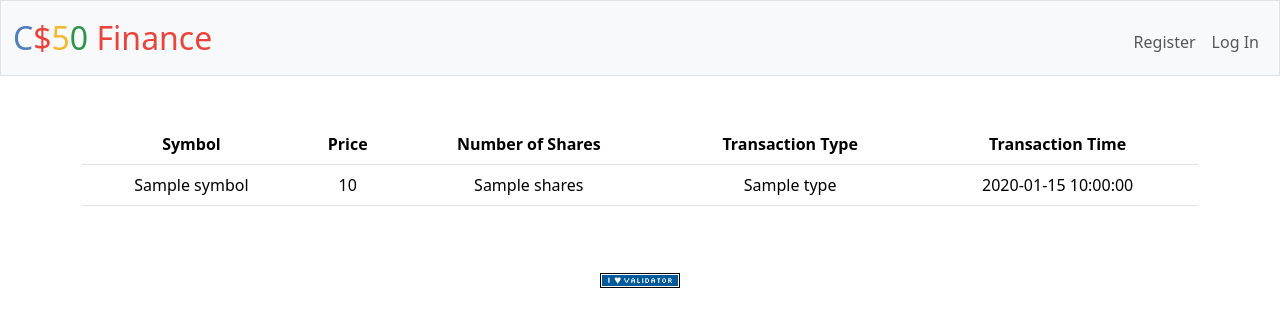
After one commit to abdalla-diaai/finance, a Flask app: template templates/history.html in a window 1280 px wide. The commit adds this page. Shown: the top 327 px of the page. Run offline with Flask 3, Linux system fonts and the light colour scheme; the template is opened without the code that fills it: most values are stand-ins (such as "Sample title", 1, 10 or a date in 2020).

Commit message:
added functionality to history, buy functions.

```diff
--- a/app.py
+++ b/app.py
@@ -13,7 +13,18 @@ sql_statements = [
             id INTEGER PRIMARY KEY,
             user_id INTEGER NOT NULL,
             FOREIGN KEY (user_id) REFERENCES users (id)
-            );"""]
+            );""",
+    """CREATE TABLE IF NOT EXISTS purchases (
+    id INTEGER PRIMARY KEY,
+    symbol TEXT NOT NULL,
+    shares INTEGER NOT NULL,
+    price TEXT NOT NULL,
+    type TEXT NOT NULL,
+    time datetime default current_timestamp,
+    user_id INTEGER NOT NULL,
+    FOREIGN KEY (user_id) REFERENCES users (id)
+    );"""
+            ]
 
 with sqlite3.connect("finance.db") as db:
         cursor = db.cursor()
@@ -54,9 +65,21 @@ def buy():
     if request.method == "POST":
         stock=request.form.get("symbol")
         shares_number = request.form.get("shares")
-        price = lookup(stock)
-        if price:
-            return render_template("index.html", price=price, shares_number=shares_number)
+        user_id = session["user_id"]
+        quote = lookup(stock)
+        transaction = quote["price"] * int(shares_number)
+        if quote:
+            with sqlite3.connect("finance.db") as db:
+                db.row_factory = sqlite3.Row
+                user_data = db.execute("SELECT * FROM users WHERE id = ?", (user_id, )).fetchall()
+                current_cash = user_data[0]["cash"]
+                if current_cash > transaction:
+                    db.execute("INSERT INTO purchases (symbol, shares, price, user_id, type) VALUES(?, ?, ?, ?, ?)", (quote["name"], shares_number, quote["price"], user_id, "Buy"))
+                    flash(f"Bought!", category="success")
+                    return redirect("/")
+                else:
+                    flash(f"No enough cash!", category="warning")
+                    return render_template("buy.html")
         else:
             return apology("TODO")
     return render_template("buy.html")
@@ -65,7 +88,15 @@ def buy():
 @login_required
 def history():
     """Show history of transactions"""
-    return apology("TODO")
+    user_id = session["user_id"]
+    with sqlite3.connect("finance.db") as db:
+        db.row_factory = sqlite3.Row
+        transactions = db.execute("SELECT * FROM purchases WHERE user_id = ?", (user_id, )).fetchall()
+        if transactions:
+            return render_template("history.html", transactions=transactions)
+        else:
+            flash(f"No transactions!", category="warning")
+            return render_template("history.html")
 
 @app.route("/login", methods=["GET", "POST"])
 def login():
@@ -97,7 +128,7 @@ def login():
         ):
             return apology("invalid username and/or password", 403)
 
-        # Remember which user has logged in4
+        # Remember which user has logged in
         session["user_id"] = rows[0]["id"]
 
         # Redirect user to home page
@@ -123,12 +154,12 @@ def logout():
 def quote():
     """Get stock quote."""
     if request.method == "POST":
-        stock=request.form.get("stock")
+        stock=request.form.get("symbol")
         price = lookup(stock)
         if price:
             return render_template("quoted.html", price=price)
         else:
-            flash(f"Stock symbol does not exist!", category="error")
+            flash(f"Stock symbol does not exist!", category="warning")
     return render_template("quote.html")
 
 @app.route("/register", methods=["GET", "POST"])
@@ -145,7 +176,7 @@ def register():
 
                 flash(f"Successfully registered!", category="success")
             except sqlite3.IntegrityError:
-                flash(f"Username already exists!", category="error")
+                flash(f"Username already exists!", category="warning")
     return render_template("register.html")
 
 @app.route("/sell", methods=["GET", "POST"])
--- a/templates/buy.html
+++ b/templates/buy.html
@@ -5,7 +5,7 @@ Buy
 {% endblock %}
 
 {% block main %}
-    <h1>Quote</h1>
+    <h1>Buy Shares</h1>
     <form action="/buy" method="post">
         <div class="mb-3">
             <input autocomplete="off" autofocus class="form-control mx-auto w-auto" name="symbol" placeholder="Symbol"
@@ -13,6 +13,6 @@ Buy
             <input autocomplete="off" autofocus class="form-control mx-auto w-auto" name="shares" placeholder="Shares"
                 type="text">
         </div>
-        <button class="btn btn-primary" type="submit">Search</button>
+        <button class="btn btn-primary" type="submit">Buy</button>
     </form>
 {% endblock %}
--- /dev/null
+++ b/templates/history.html
@@ -0,0 +1,32 @@
+{% extends "layout.html" %}
+
+{% block title %}
+Stock Price
+{% endblock %}
+
+{% block main %}
+
+<table class="table">
+    <thead>
+        <tr>
+            <th scope="col">Symbol</th>
+            <th scope="col">Price</th>
+            <th scope="col">Number of Shares</th>
+            <th scope="col">Transaction Type</th>
+            <th scope="col">Transaction Time</th>
+        </tr>
+    </thead>
+    <tbody>
+        {% for transaction in transactions %}
+        <tr>
+            <td>{{ transaction.symbol }}</td>
+            <td>{{ transaction.price }}</td>
+            <td>{{ transaction.shares }}</td>
+            <td>{{ transaction.type }}</td>
+            <td>{{ transaction.time }}</td>
+        </tr>
+        {% endfor %}
+    </tbody>
+</table>
+
+{% endblock %}
```
Also changed, not shown: finance.db, 2 other files.
